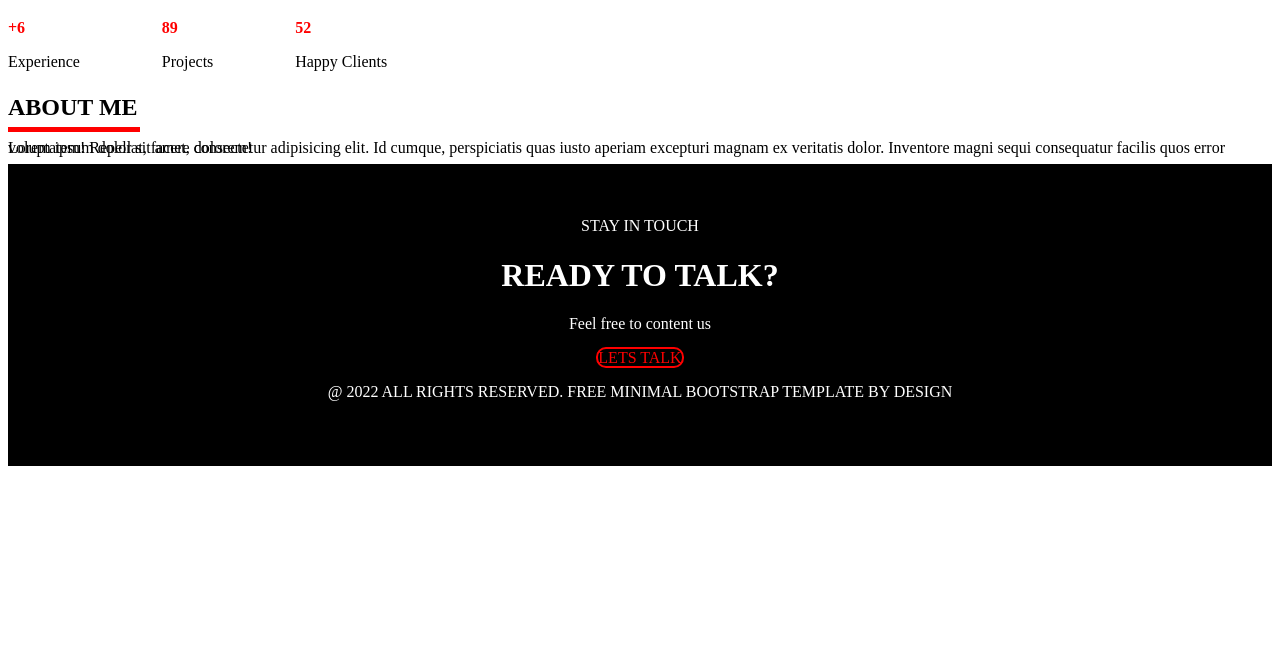
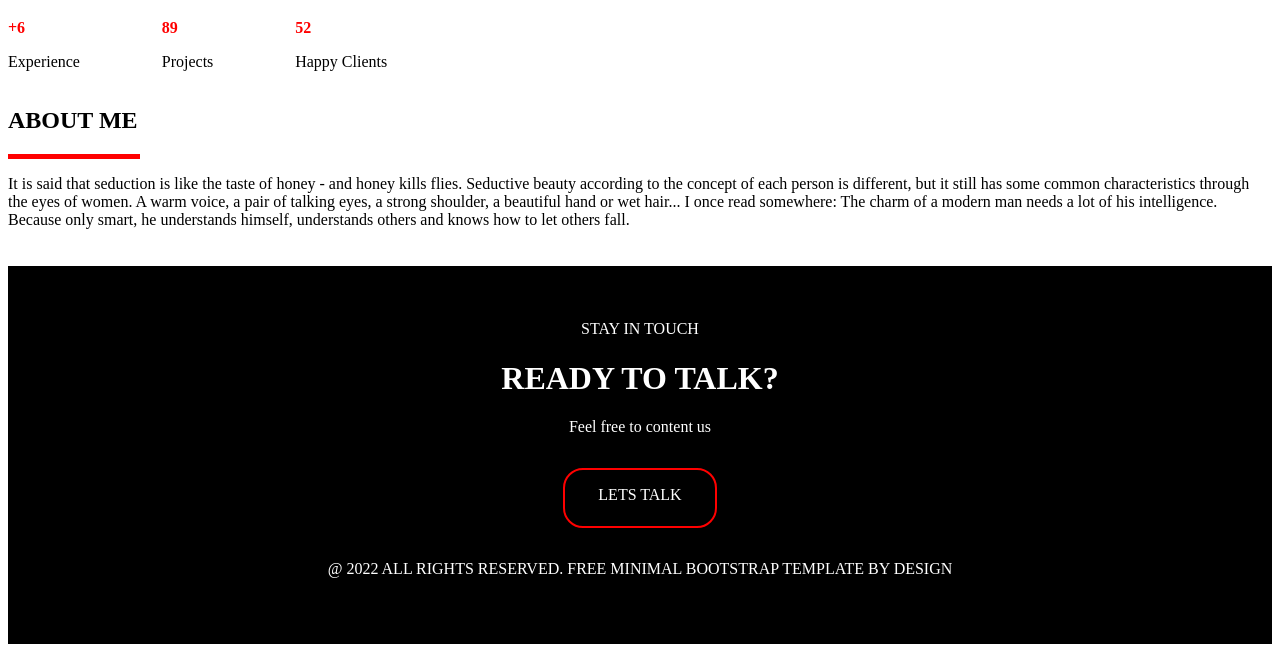
Before and after one commit to TuanK5/Cv, a plain HTML site: page index.html in a window 1280 px wide. Shown: the part 682-1334 px from the top of the page. Before the commit the page ends 1156 px from the top, so only its background shows below. Drawn offline with Linux system fonts and the light colour scheme.

Commit message:
add file Cv

```diff
--- a/css/style.css
+++ b/css/style.css
@@ -1,11 +1,5 @@
 body{
     background-color: white;
-    }
-.button{
-        width: 100px;
-        height: 1cm;
-        border: 2px solid red;
-        border-radius: 10px;
     }
 .ds-header{
     background-color: pink;
@@ -46,11 +40,23 @@ margin-right: 1cm;
     margin-right: 70%;
 }
 strong{color: red;}
-.box{background-color: black;
-    height: 8cm;
+.box{
+    margin-top: 1cm;
+    background-color: black;
+    height: 10cm;
 text-align: center;
 }
 .conten3{color: white;
 padding-top: 1cm;}
 span{color: red;}
-.conten2{line-height: 0;}
+.button{
+    width: 150px;
+    height: 40px;
+    border: 2px solid red;
+    border-radius: 20px;
+    padding-top: 1em;
+    box-sizing: content-box;
+}
+.box1{
+    display: inline-block;
+}
--- a/index.html
+++ b/index.html
@@ -56,14 +56,18 @@
     <div class="conten2">
         <h2>ABOUT ME</h2>
         <hr size="5px" noshade color="red" width="130px" align="left">
-        <p>Lorem ipsum dolor sit amet, consectetur adipisicing elit. Id cumque, perspiciatis quas iusto aperiam excepturi magnam ex veritatis dolor. Inventore magni sequi consequatur facilis quos error voluptatem! Repellat, facere dolorem!</p>
+        <p>It is said that seduction is like the taste of honey - and honey kills flies.
+            Seductive beauty according to the concept of each person is different, but it still has some common characteristics through the eyes of women.
+            A warm voice, a pair of talking eyes, a strong shoulder, a beautiful hand or wet hair...
+            I once read somewhere: The charm of a modern man needs a lot of his intelligence.
+            Because only smart, he understands himself, understands others and knows how to let others fall.</p>
     </div>
     <div class="box">
         <div class="conten3">
             <p class="p1">STAY IN TOUCH</p>
             <h1>READY TO TALK?</h1>
             <p>Feel free to content us</p>
-            <span class="button">LETS TALK</span>
+            <div class="box1"><p class="button">LETS TALK</p></div>
             <p>@ 2022 ALL RIGHTS RESERVED. FREE MINIMAL BOOTSTRAP TEMPLATE BY DESIGN</p>
         </div>
     </div>
```
